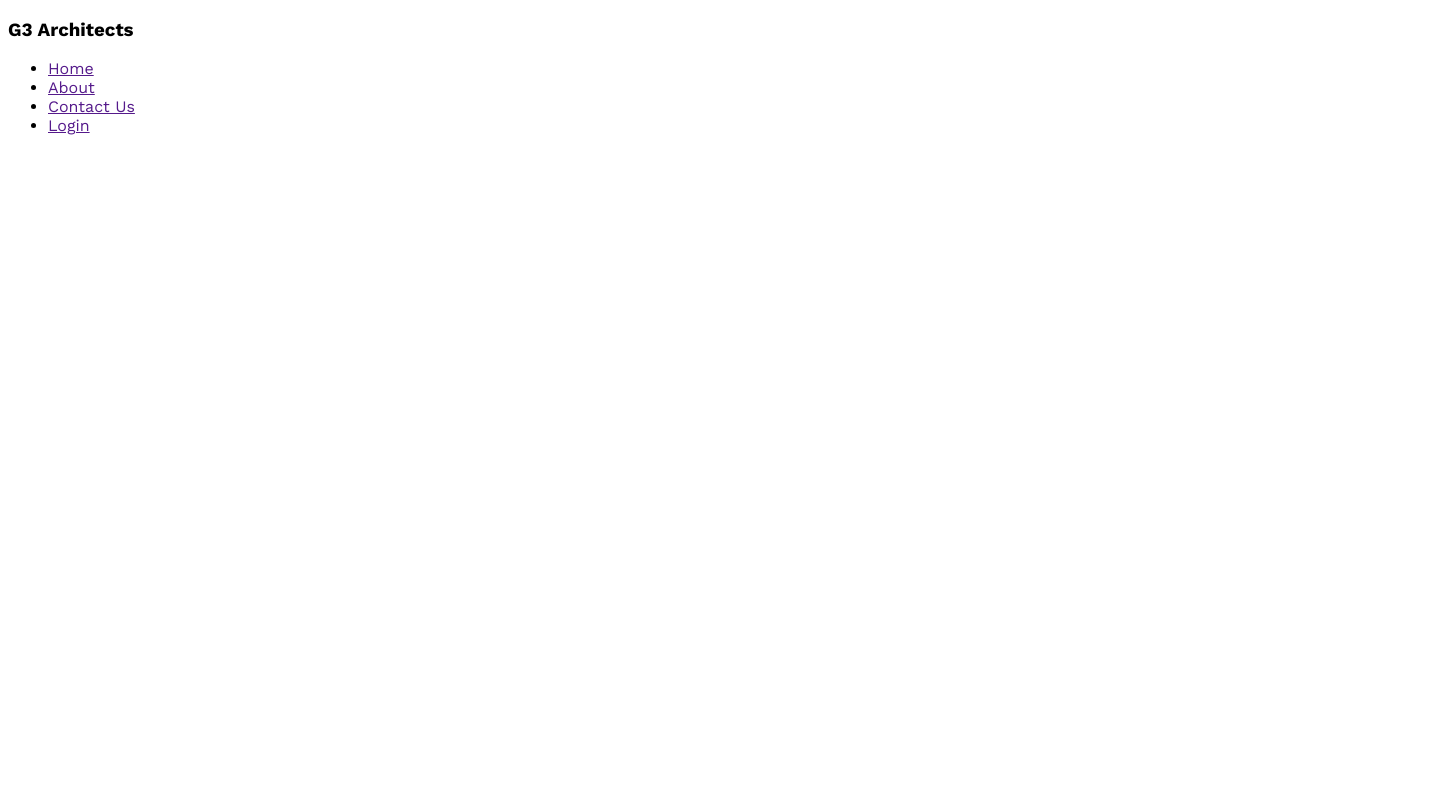
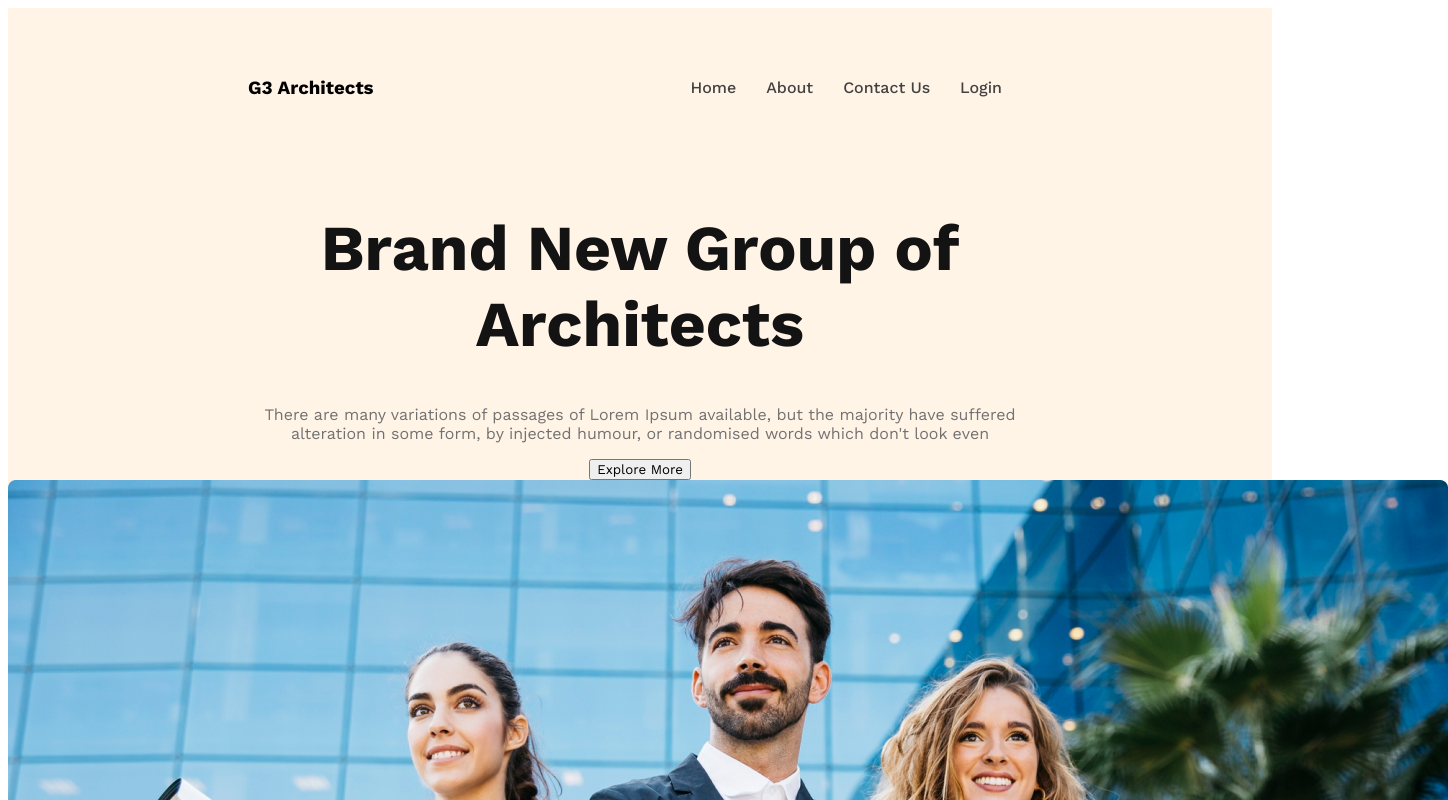
Before and after one commit to md-ashik-max/g3-architects-webside, a plain HTML site: page index.html in a window 1280 px wide. Shown: the top 800 px of the page, 1448 px wide, since content can reach past the window. Drawn offline with nearby package versions, Linux system fonts and the light colour scheme.

Commit message:
added banner contant

```diff
--- a/index.html
+++ b/index.html
@@ -10,7 +10,7 @@
 <body>
     <header>
         <nav>
-            <h3>G3 Architects</h3>
+            <h3 class="nsv-title">G3 Architects</h3>
             <ul>
                 <li><a href="">Home</a></li>
                 <li><a href="">About</a></li>
@@ -18,6 +18,14 @@
                 <li><a href="">Login</a></li>
             </ul>
         </nav>
+        <div class="banner">
+            <div class="banner-contant">
+                <h1 class="banner-title">Brand New Group of Architects</h1>
+                <p class="banner-description">There are many variations of passages of Lorem Ipsum available, but the majority have suffered alteration in some form, by injected humour, or randomised words which don't look even</p>
+                <button class="btn-primary">Explore More</button>
+            </div>
+            <img src="images/banner.png" alt="">
+        </div>
 
     </header>
     <main>
--- a/styles/architects.css
+++ b/styles/architects.css
@@ -3,3 +3,44 @@
   *{
     font-family: 'Work Sans', sans-serif;
   }
+  header{
+    background: rgba(255, 144, 14, 0.10);
+  }
+  nav{
+    display: flex;
+    justify-content: space-between;
+    padding: 50px 240px;
+    align-items: center;
+  }
+  .nav-title{
+    font-size: 2.8rem;
+    font-weight: 700;
+    color: #131313;
+  }
+  nav > ul {
+    display: flex;
+  }
+  nav li {
+    list-style: none;
+    margin-right: 30px;
+    font-weight: 500;
+    font-size: 1rem;
+  }
+  nav li a {
+    text-decoration: none;
+    color: #424242;
+  }
+  /* banner styles */
+  .banner-contant{
+    max-width: 800px;
+    text-align: center;
+    margin: 0 auto;
+  }
+  .banner-title{
+    color: #131313;
+    font-size: 4rem;
+    font-weight: 700;
+  }
+  .banner-description{
+   color: #727272;
+  }
```
